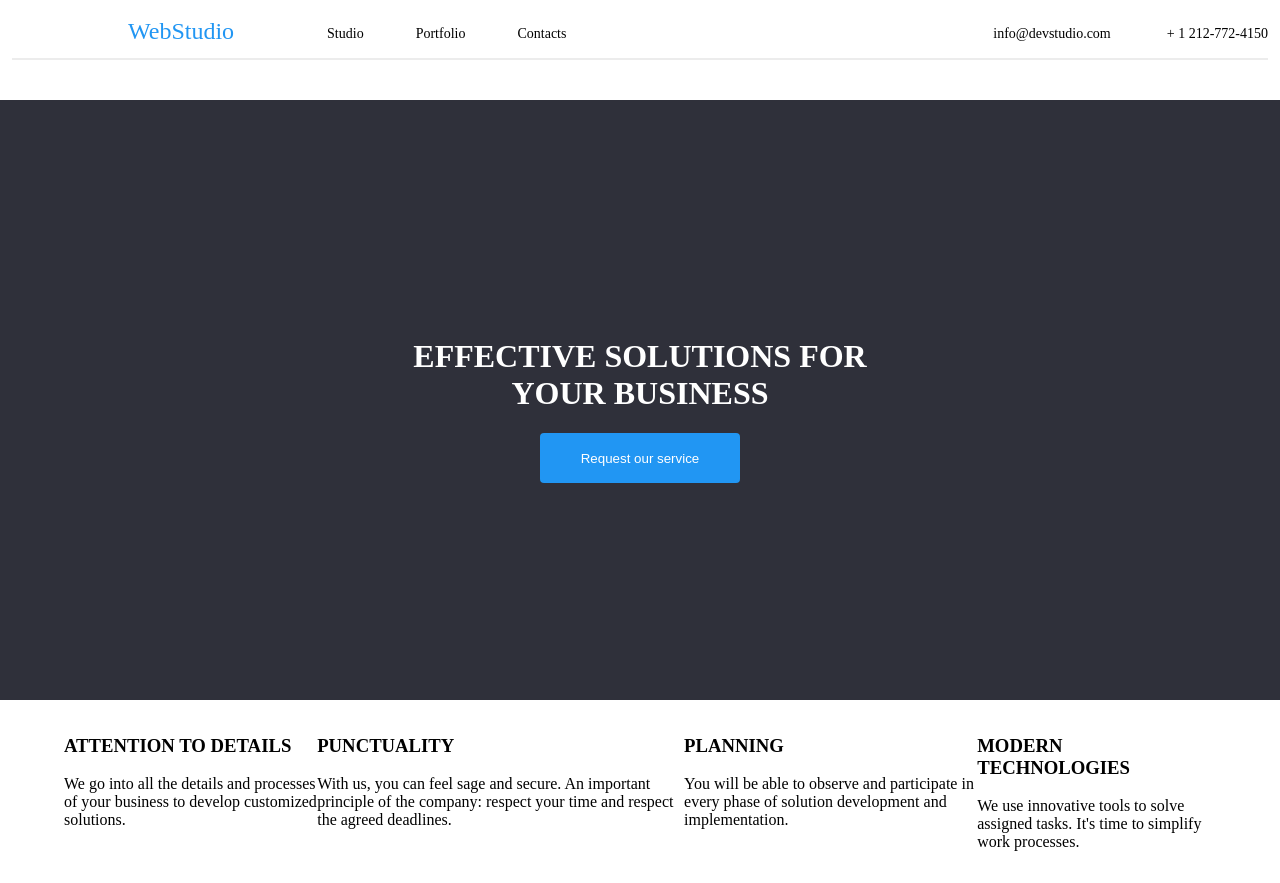
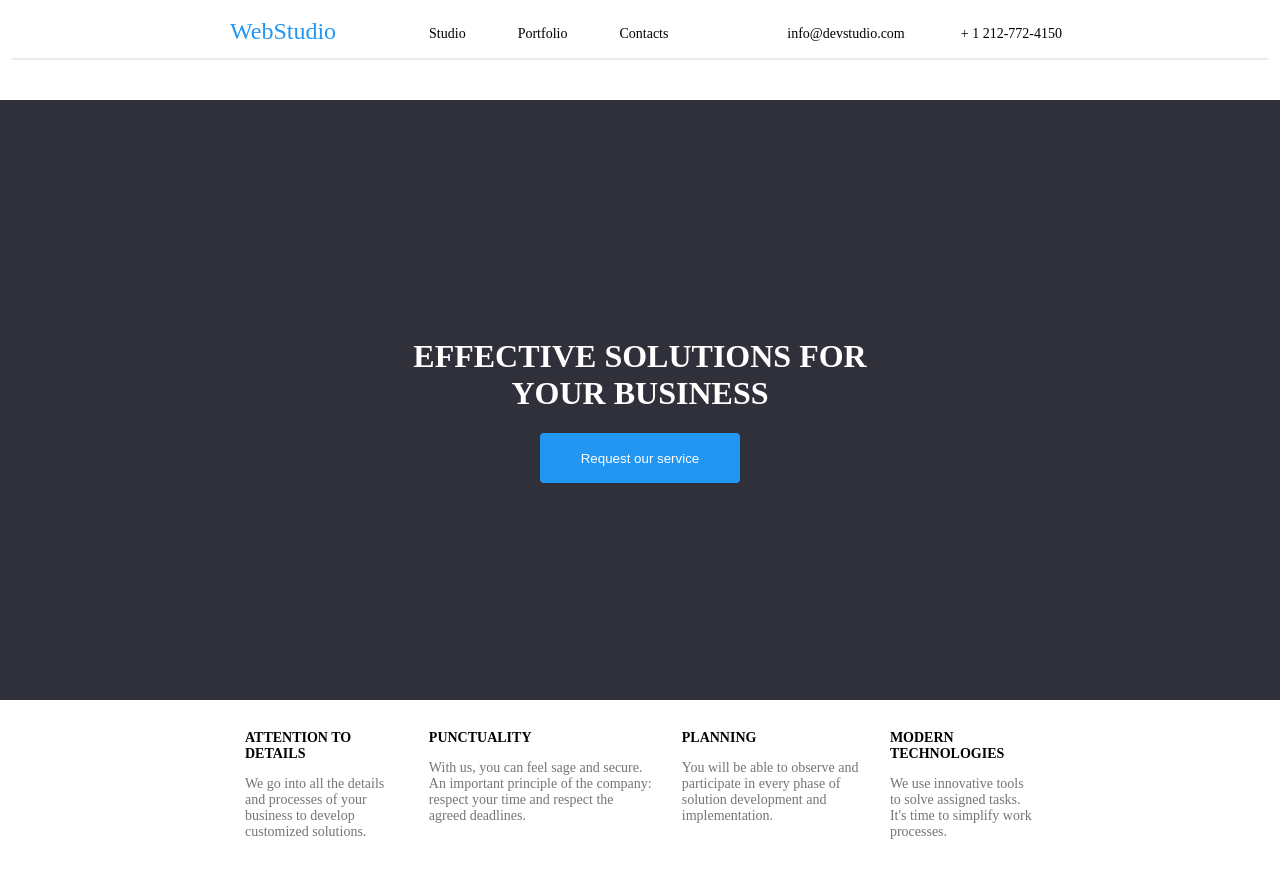
Before and after one commit to kriscodes/homework2, a plain HTML site: page index.html in a window 1280 px wide. Drawn offline with Linux system fonts and the light colour scheme.

Commit message:
updated margins and text styles

```diff
--- a/index.html
+++ b/index.html
@@ -21,7 +21,7 @@
             .nav-logo-text {
                 color: #2196F3;
                 text-decoration: none;
-                margin-left: 128px;
+                margin-left: 230px;
                 font-size: 24px;
             }
             .nav-studio-link {
@@ -82,13 +82,27 @@
                 float: right;
                 padding-right: 12px;
             }
+            .nav-right-phone {
+                padding-right: 218px;
+            }
+            .text-container {
+                margin: 0 15px;
+            }
+            .text-title {
+                font-weight: 700;
+                font-size: 14px;
+            }
+            .text {
+                color: #757575;
+                font-size: 14px;
+            }
             body {
                 margin: 0;
             }
         </style>
     </head>
     <body>
-        <header style="text-decoration: underline;">
+        <header>
             <nav>
                 <ul class="nav-links-list">
                     <li>
@@ -111,7 +125,7 @@
                             Contacts
                         </a>
                     </li>
-                    <li class="nav-links nav-right">
+                    <li class="nav-links nav-right nav-right-phone">
                         <a class="nav-text" href="#about">
                             + 1 212-772-4150
                         </a>
@@ -134,22 +148,22 @@
                     <button class="top-container-button">Request our service</button>
                 </div>
             </div>
-            <div style="display: flex; margin: 16px 64px;">
-                <div>
-                    <h3>ATTENTION TO DETAILS</h3>
-                    <p>We go into all the details and processes of your business to develop customized solutions.</p>
+            <div style="display: flex; margin: 16px 230px;">
+                <div class="text-container">
+                    <p class="text-title">ATTENTION TO DETAILS</p>
+                    <p class="text">We go into all the details and processes of your business to develop customized solutions.</p>
                 </div>
-                <div>
-                    <h3>PUNCTUALITY</h3>
-                    <p>With us, you can feel sage and secure. An important principle of the company: respect your time and respect the agreed deadlines.</p>
+                <div class="text-container">
+                    <p class="text-title">PUNCTUALITY</p>
+                    <p class="text">With us, you can feel sage and secure. An important principle of the company: respect your time and respect the agreed deadlines.</p>
                 </div>
-                <div>
-                    <h3>PLANNING</h3>
-                    <p>You will be able to observe and participate in every phase of solution development and implementation.</p>
+                <div class="text-container">
+                    <p class="text-title">PLANNING</p>
+                    <p class="text">You will be able to observe and participate in every phase of solution development and implementation.</p>
                 </div>
-                <div>
-                    <h3>MODERN TECHNOLOGIES</h3>
-                    <p>We use innovative tools to solve assigned tasks. It's time to simplify work processes.</p>
+                <div class="text-container">
+                    <p class="text-title">MODERN TECHNOLOGIES</p>
+                    <p class="text">We use innovative tools to solve assigned tasks. It's time to simplify work processes.</p>
                 </div>
             </div>
         </main>
```
